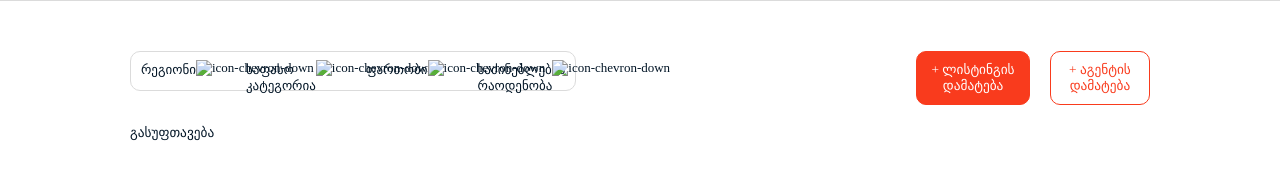
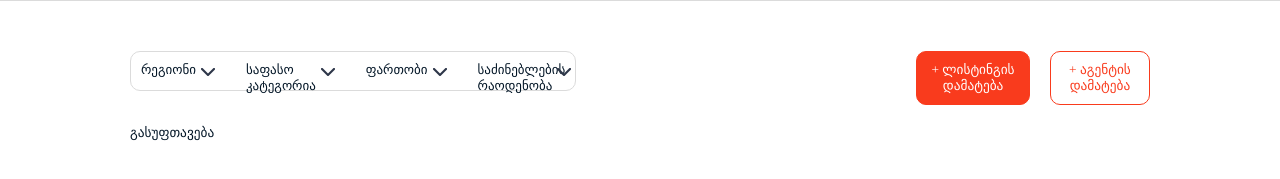
Before and after one commit to GuramKh/RedBerry-Real-Estates, a plain HTML site: page index.html in a window 1280 px wide. Shown: the part 105-284 px from the top of the page. Drawn offline with Linux system fonts and the light colour scheme; the site is published under a folder, as on GitHub Pages, so addresses that start at the root find nothing; no server answers; a web font is replaced by a local one.

Commit message:
fourthupdate

```diff
--- a/index.html
+++ b/index.html
@@ -15,16 +15,16 @@
     <nav>
       <div class="filters">
         <div id="region-popup">
-          რეგიონი <img src="/svg/icon-chevron-down.png" class="icon" alt="icon-chevron-down">
+          რეგიონი <img src="./svg/icon-chevron-down.png" class="icon" alt="icon-chevron-down">
         </div>
         <div id="price-popup">
-          საფასო კატეგორია <img src="/svg/icon-chevron-down.png" class="icon" alt="icon-chevron-down">
+          საფასო კატეგორია <img src="./svg/icon-chevron-down.png" class="icon" alt="icon-chevron-down">
         </div>
         <div id="size-popup">
-          ფართობი <img src="/svg/icon-chevron-down.png" class="icon" alt="icon-chevron-down">
+          ფართობი <img src="./svg/icon-chevron-down.png" class="icon" alt="icon-chevron-down">
         </div>
         <div id="bedroom-popup">
-          საძინებლების რაოდენობა <img src="/svg/icon-chevron-down.png" class="icon" alt="icon-chevron-down">
+          საძინებლების რაოდენობა <img src="./svg/icon-chevron-down.png" class="icon" alt="icon-chevron-down">
         </div>
       </div>
 
```
